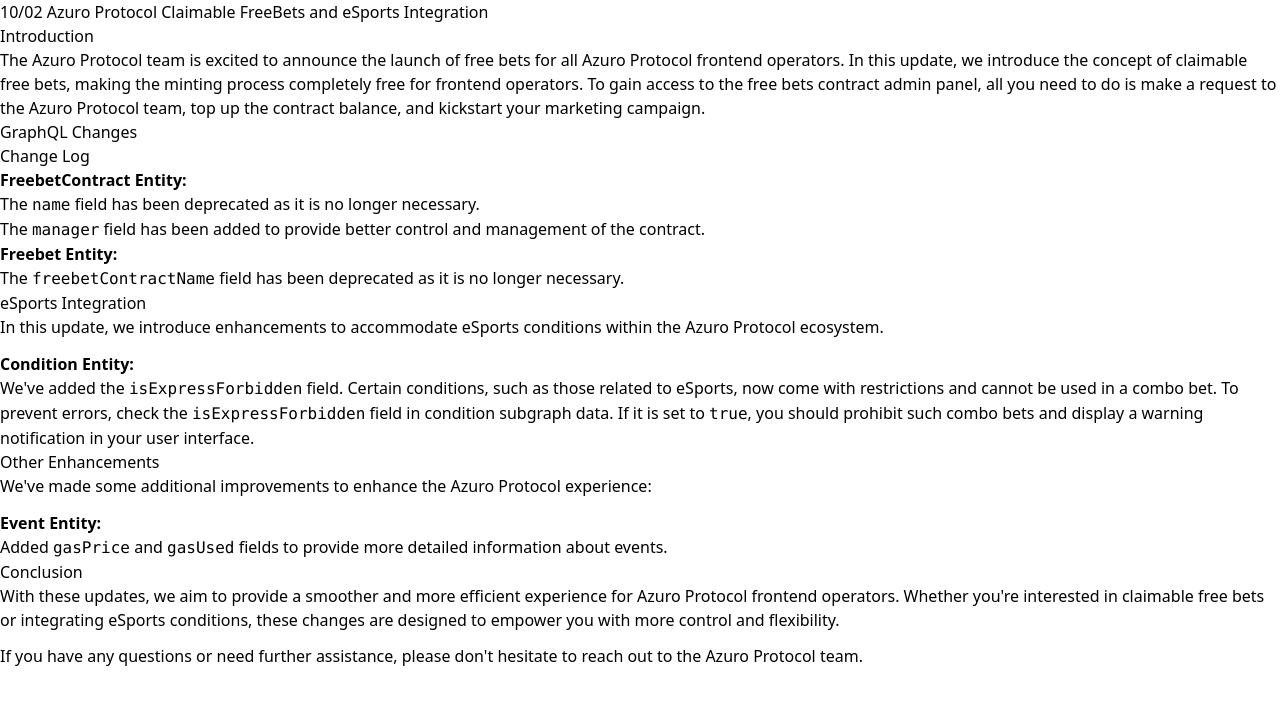
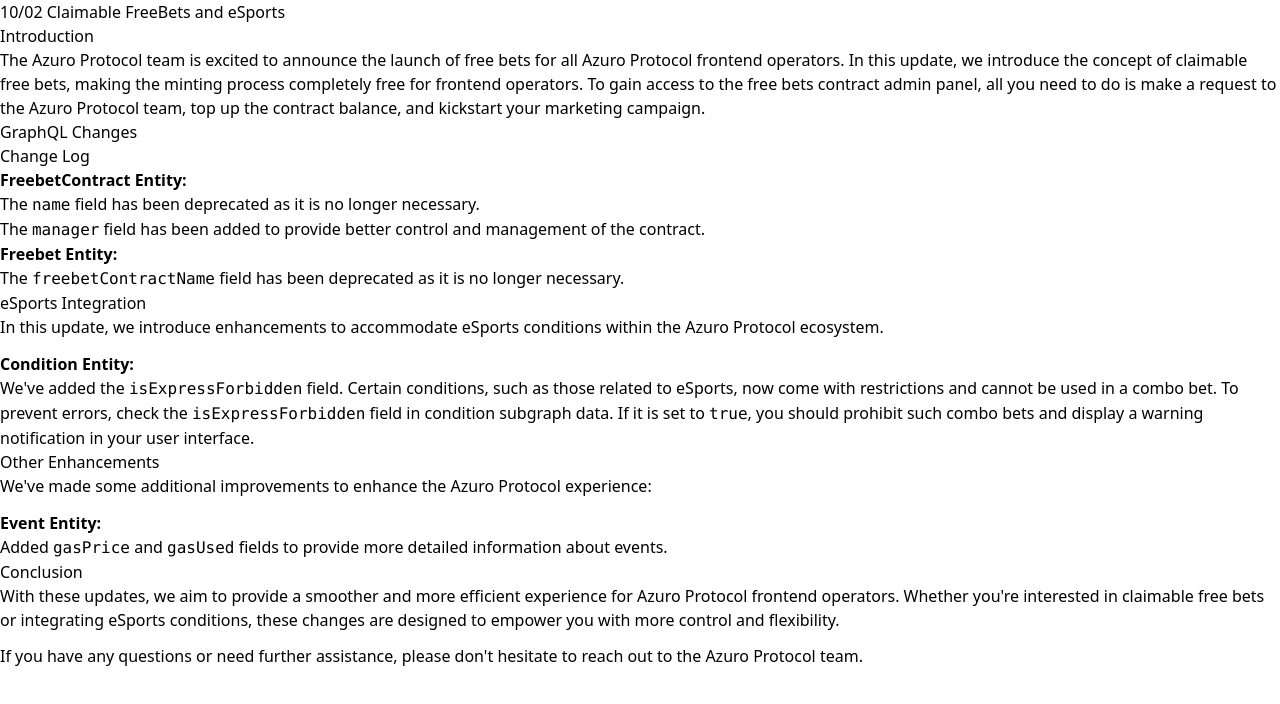
Before and after one commit to Azuro-protocol/gem-docs, a Next.js app: page /releases/7-claimable-freebets-and-esports in a window 1280 px wide. Shown: the top 704 px of the page. Built offline with nearby package versions, Linux system fonts and the light colour scheme.

Commit message:
rename release title

```diff
--- a/pages/releases/7-claimable-freebets-and-esports.mdx
+++ b/pages/releases/7-claimable-freebets-and-esports.mdx
@@ -1,4 +1,4 @@
-# 10/02 Azuro Protocol Claimable FreeBets and eSports Integration
+# 10/02 Claimable FreeBets and eSports
 
 ## Introduction
 
--- a/pages/releases/_meta.json
+++ b/pages/releases/_meta.json
@@ -1,6 +1,6 @@
 {
   "7-claimable-freebets-and-esports": {
-    "title": "10/02 Azuro Protocol Claimable FreeBets and eSports Integration"
+    "title": "10/02 Claimable FreeBets and eSports"
   },
   "6-multi-outcomes-migration": {
     "title": "08/29 Multi Outcomes (Migration)"
```
